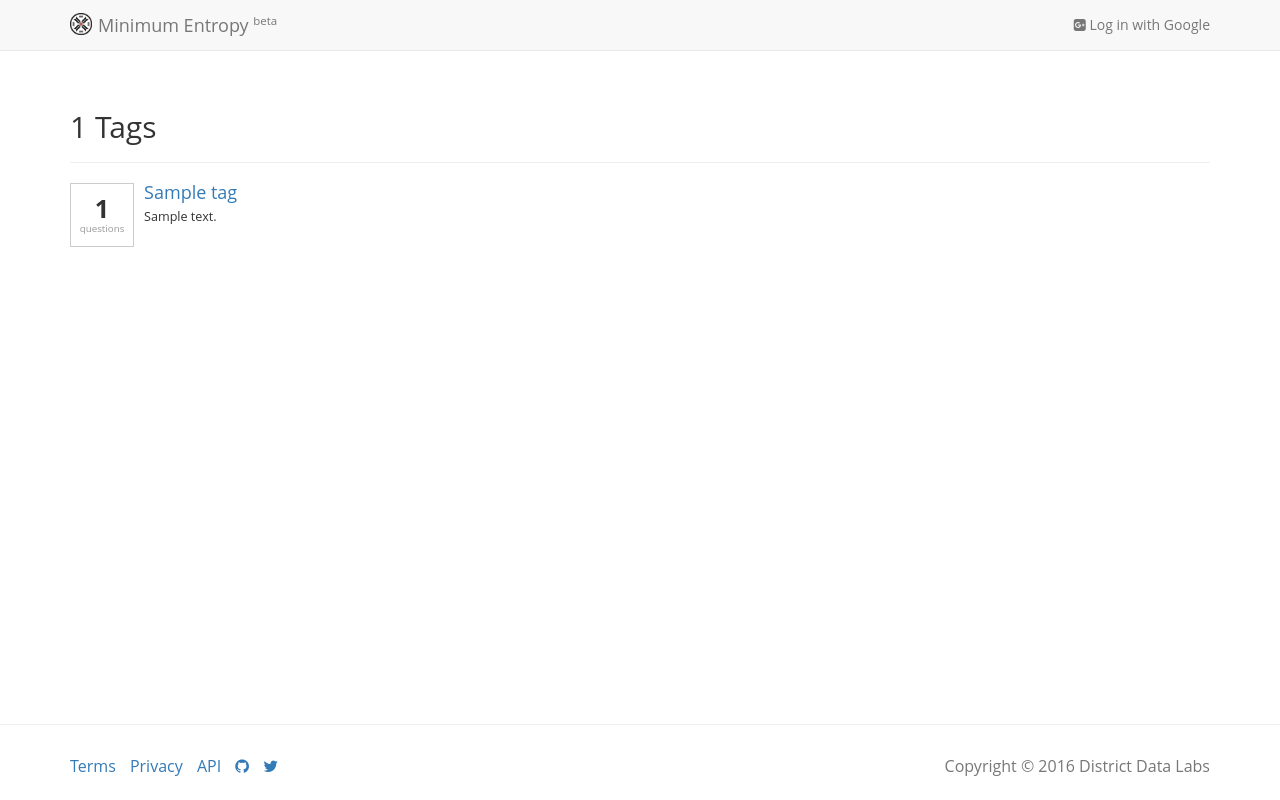
After one commit to DistrictDataLabs/minimum-entropy, a Django app: template minent/templates/tagging/list.html in a window 1280 px wide. The commit adds this page. Run offline with Django 3.2, Linux system fonts and the light colour scheme; the template is opened without the code that fills it: most values are stand-ins (such as "Sample title", 1, 10 or a date in 2020); parts of the project's set-up code (start-up, migrations or seed data) failed here and were passed over; some libraries are stand-ins or nearby versions.

Commit message:
tag grid set up

```diff
--- a/fugato/views.py
+++ b/fugato/views.py
@@ -67,7 +67,7 @@ class QuestionList(LoginRequired, ListView):
         if self.tagged_by:
             # Convert the query string into a Tag object
             try:
-                self.tagged_by = Tag.objects.tag(self.tagged_by)
+                self.tagged_by = Tag.objects.get(slug=self.tagged_by)
                 queryset = self.tagged_by.questions.all()
             except Tag.DoesNotExist:
                 queryset = queryset.none()
--- /dev/null
+++ b/minent/assets/css/taggrid.css
@@ -0,0 +1,20 @@
+/* Styles for the tag grid page */
+
+.tag-block {
+    min-height: 128px;
+}
+
+.tag-question-count {
+    border: 1px solid #ccc;
+    width: 64px;
+    height: 64px;
+    padding-top: 6px;
+}
+
+.tag-description {
+    font-size: .9em;
+}
+
+.tag-meta-list {
+    font-size: .8em;
+}
--- a/minent/templates/components/navbar.html
+++ b/minent/templates/components/navbar.html
@@ -24,7 +24,7 @@
             <a href="{% url 'question-list' %}">Questions</a>
           </li>
           <li {% if navbar_active == 'tags' %}class="active"{% endif %}>
-            <a href="{% url 'question-list' %}">Tags</a>
+            <a href="{% url 'tag-list' %}">Tags</a>
           </li>
         </ul>
         {% endif %}
--- a/minent/templates/fugato/list.html
+++ b/minent/templates/fugato/list.html
@@ -1,5 +1,4 @@
 {% extends 'page.html' %}
-{% load staticfiles %}
 {% load humanize %}
 {# This page displays the question feeds app #}
 
--- /dev/null
+++ b/minent/templates/tagging/list.html
@@ -0,0 +1,85 @@
+{% extends 'page.html' %}
+{% load staticfiles %}
+{% load humanize %}
+{# This page displays the tag grid #}
+
+{% block stylesheets %}
+  {{ block.super }}
+  <link type="text/css" rel="stylesheet" href="{% static 'css/taggrid.css' %}">
+{% endblock %}
+
+{% block content %}
+
+    <div class="container">
+
+      <!-- Page header -->
+      <div class="row">
+        <div class="col-xs-12">
+          <div class="page-header">
+            <h2>{{ num_all_tags|intcomma }} Tags</h2>
+          </div>
+        </div>
+      </div>
+
+      <div class="row">
+        {% for tag in tag_list %}
+        <!-- the size of the tag grid is determined responsively -->
+        <div class="col-xs-12 col-sm-6 col-md-4 col-lg-3">
+          <div class="tag-block">
+            <div class="media">
+              <div class="media-left text-center">
+                <p class="tag-question-count">
+                  <span class="statistic">{{ tag.questions.count|intcomma }}</span>
+                  <span class="statlabel" style="margin-top:-4px; display:block;">questions</span>
+                </p>
+              </div>
+              <div class="media-body">
+                <a class="pull-left" href="{% url 'question-list' %}?tag={{ tag.slug }}">
+                  <h4 class="media-heading">{{ tag }}</h4>
+                </a>
+                {% if user.is_staff %}
+                <a class="pull-right" href="{% url 'admin:tagging_tag_change' tag.id %}">
+                  <small><i class="fa fa-edit"></i> edit</small>
+                </a>
+                {% endif %}
+                <div class="clearfix"></div>
+                {% if tag.description %}
+                <p class="tag-description">{{ tag.description }}</p>
+                {% endif %}
+              </div>
+            </div>
+            <ul class="list-inline list-unstyled tag-meta-list">
+              {% if tag.is_synonym %}
+              <li class="text-warning">Synonym: {{ tag.head_word }}</li>
+              {% endif %}
+              {% if user.is_staff %}
+              <li>Creator: {{ tag.creator.username }}</li>
+              {% endif %}
+            </ul>
+          </div>
+        </div>
+        {% empty %}
+        <!-- No tags warning! -->
+        <div class="col-xs-12">
+          <div class="alert alert-warning" role="alert">
+            <strong>Heads up!</strong>
+            No questions have been tagged, quick go tag some!
+          </div>
+        </div>
+        {% endfor %}
+      </div><!-- grid row ends -->
+    {# finished iterating over the tag grid #}
+
+      {# add pagination to the template #}
+      {% if is_paginated %}
+        {% load paginator %}
+        <div class="row">
+          <div class="col-xs-12">
+            {% paginator 3 %}
+          </div>
+        </div>
+      {% endif %}
+
+    </div><!-- container ends -->
+
+{% endblock %}
--- a/minent/urls.py
+++ b/minent/urls.py
@@ -39,6 +39,7 @@ from django.views.generic import TemplateView
 from users.views import *
 from minent.views import *
 from fugato.views import *
+from tagging.views import *
 
 ##########################################################################
 ## Endpoint Discovery
@@ -69,6 +70,7 @@ urlpatterns = [
     ## Application Pages
     url(r'^questions/$', QuestionList.as_view(), name='question-list'),
     url(r'^q/(?P<slug>[\w-]+)/$', QuestionDetail.as_view(), name='question'),
+    url(r'^tags/$', TagList.as_view(), name='tag-list'),
 
     ## Authentication
     url('', include('social.apps.django_app.urls', namespace='social')),
```
Also changed, not shown: tagging/managers.py (+14 -0 lines), tagging/views.py (+57 -2 lines).
